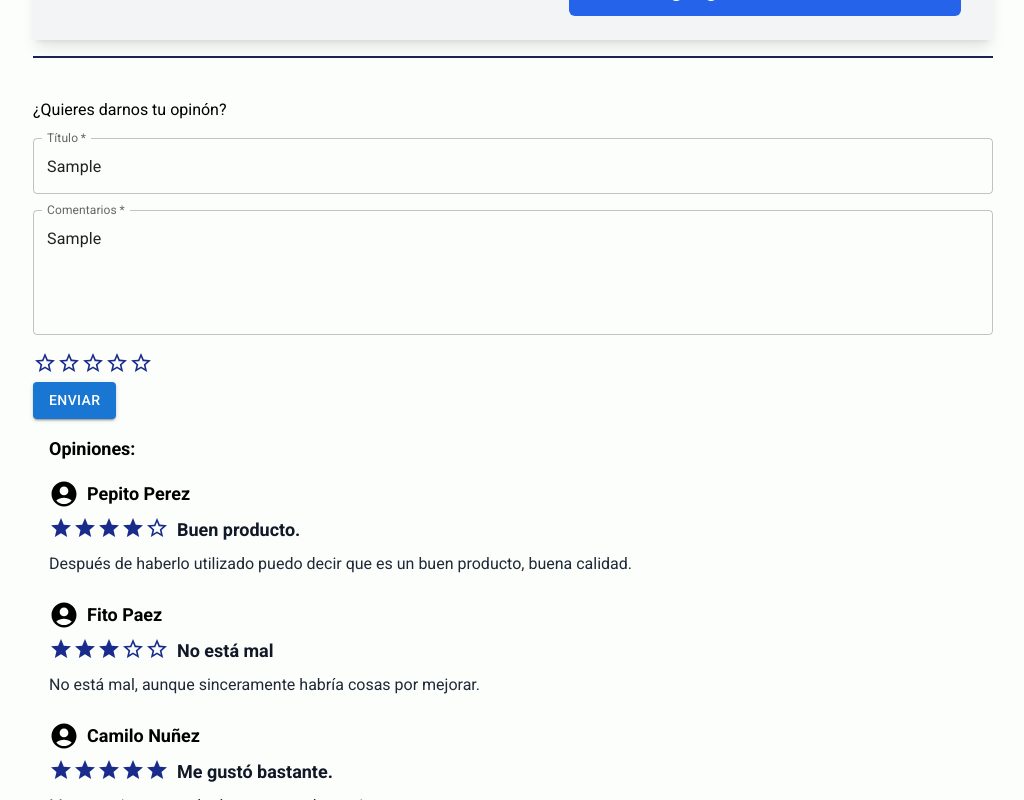
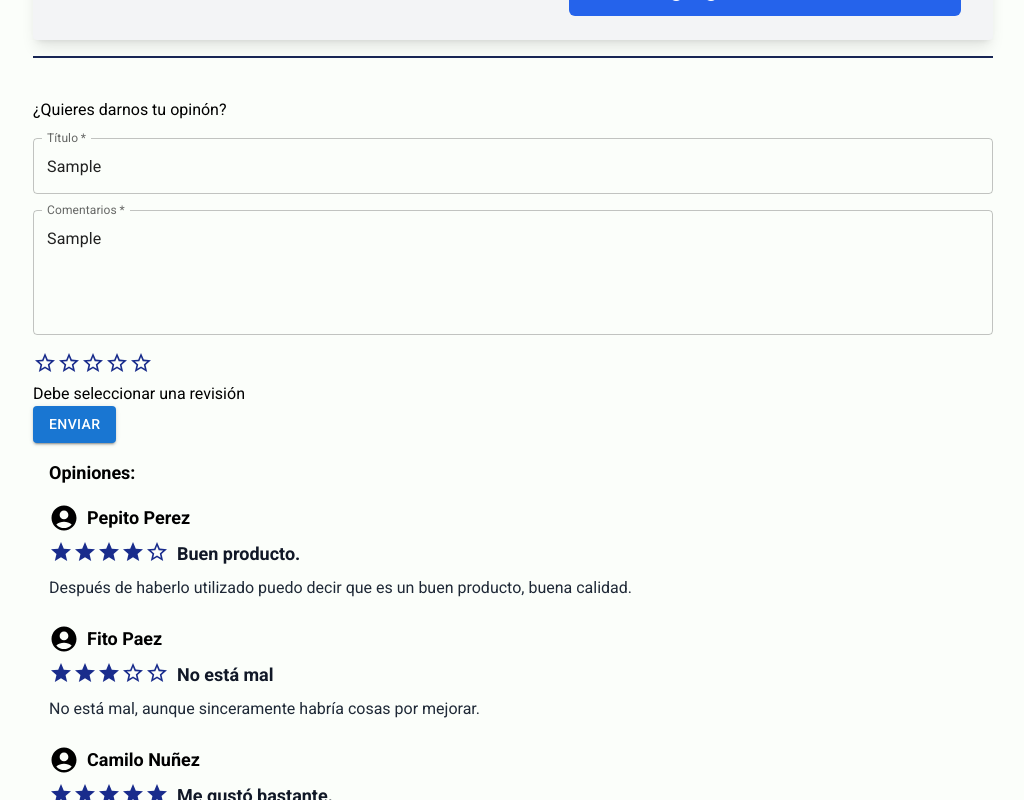
Before and after one commit to LauraCayuelaT/PFTeesa_Front, a React (Vite) app in the folder frontend-teesa/: page /home/1 in a window 1280 px wide. Both pictures are taken after typing "Sample", "Sample" into the empty fields and a click on the button "ENVIAR". Shown: the part 456-1256 px from the top of the page, without its empty margins (127-1151 px from the left). Built offline with nearby package versions, Linux system fonts and the light colour scheme; no server answers.

Commit message:
Review Working 2: No backend yet

```diff
--- a/frontend-teesa/src/Components/Card/ReviewForm.jsx
+++ b/frontend-teesa/src/Components/Card/ReviewForm.jsx
@@ -4,7 +4,12 @@
 import StarBorderIcon from '@mui/icons-material/StarBorder';
 
 const ReviewForm = () => {
-  const { register, control, handleSubmit } = useForm();
+  const {
+    register,
+    control,
+    handleSubmit,
+    formState: { errors },
+  } = useForm();
 
   const onSubmit = (data) => {
     console.log(data);
@@ -35,8 +40,9 @@
           <Controller
             name='rating'
             control={control}
-            rules={{ required: true }}
+            rules={{ required: 'Debe seleccionar una revisión' }}
             render={({ field }) => (
+              <>
                 <Rating
                   name={field.name}
                   value={parseInt(field.value)} // Convertimos el valor a un número utilizando parseInt
@@ -44,6 +50,8 @@
                   emptyIcon={<StarBorderIcon style={{ color: '#192C8C' }} />}
                   icon={<StarIcon style={{ color: '#192C8C' }} />}
                 />
+                {errors.rating && <p>{errors.rating.message}</p>}
+              </>
             )}
           />
         </div>
```
Lines whose indentation alone changed are shown as unchanged.
